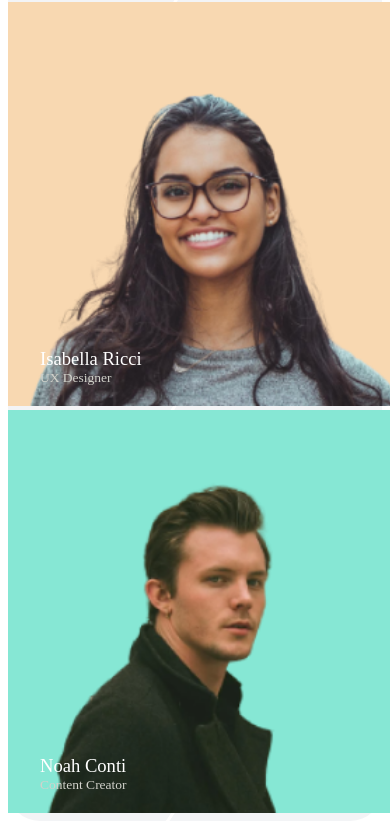
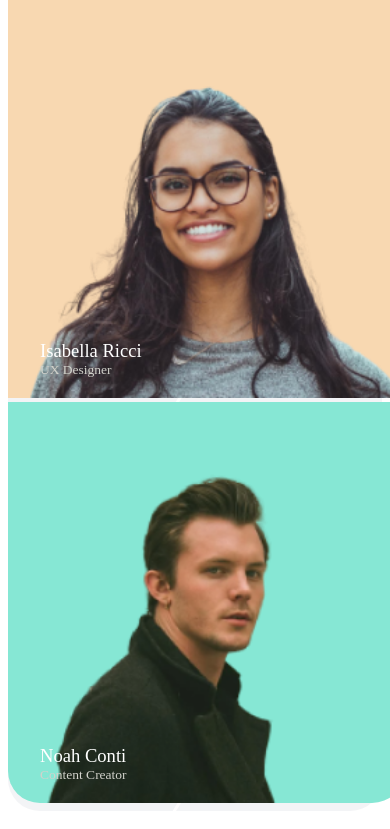
Before and after one commit to Khabbab800118/our-team-layout-master, a plain HTML site: page index.html in a window 390 px wide. Shown: the part 1543-2372 px from the top of the page. Drawn offline with Linux system fonts and the light colour scheme.

Commit message:
mobile basic done commit

```diff
--- a/file.css
+++ b/file.css
@@ -121,10 +121,15 @@
     .member1,
     .member2,
     .member3,
-    .member4,
-    .member5 {
+    .member4 {
         border-radius: 0rem;
         padding: 0rem;
-        width: 398px;
+        width: 396px;
+    }
+    .member5{
+        padding: 0rem;
+        width: 396px;
+        border-bottom-left-radius: 2rem;
+        border-bottom-right-radius: 2rem;
     }
 }
```
